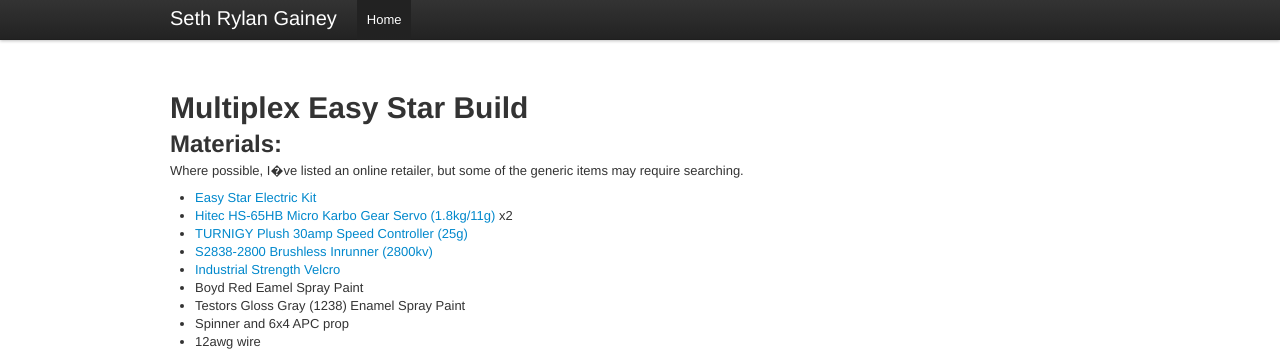
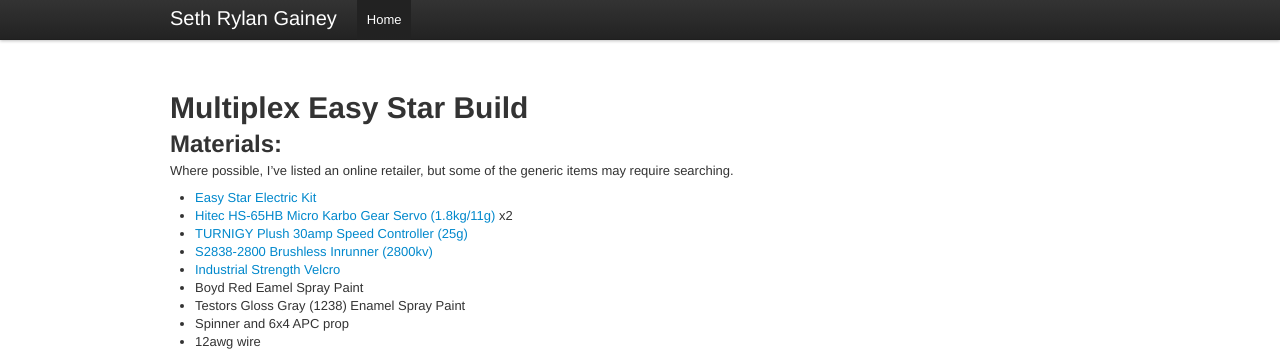
Before and after one commit to sethrylan/sethrylan.github.io, a Jekyll site: the page built from _posts/2012-07-17-multiplex-easystar.md, in a window 1280 px wide and 900 px high. Shown: the top 352 px of the window. Built offline with Jekyll 4.4.1, drawn with Linux system fonts in a browser that asks for light colours; nearby versions of some CDN libraries; Markdown is read by kramdown in place of the engine named in the settings.

Commit message:
Fixed invalid character.

```diff
--- a/_posts/2012-07-17-multiplex-easystar.md
+++ b/_posts/2012-07-17-multiplex-easystar.md
@@ -7,7 +7,7 @@
 
 ## Materials: ##
 
-Where possible, I�ve listed an online retailer, but some of the generic items may require searching.
+Where possible, I've listed an online retailer, but some of the generic items may require searching.
 * [Easy Star Electric Kit](http://www.amazon.com/gp/product/B000BMSF22/ref=oh_details_o00_s00_i00)
 * [Hitec HS-65HB Micro Karbo Gear Servo (1.8kg/11g)](http://www.hobbyking.com/hobbyking/store/__9817__Hitec_HS_65HB_Micro_Karbo_Gear_Servo_1_8kg_11g_0_14sec.html) x2
 * [TURNIGY Plush 30amp Speed Controller (25g)](http://www.hobbyking.com/hobbyking/store/__2164__TURNIGY_Plush_30amp_Speed_Controller.html)
```
